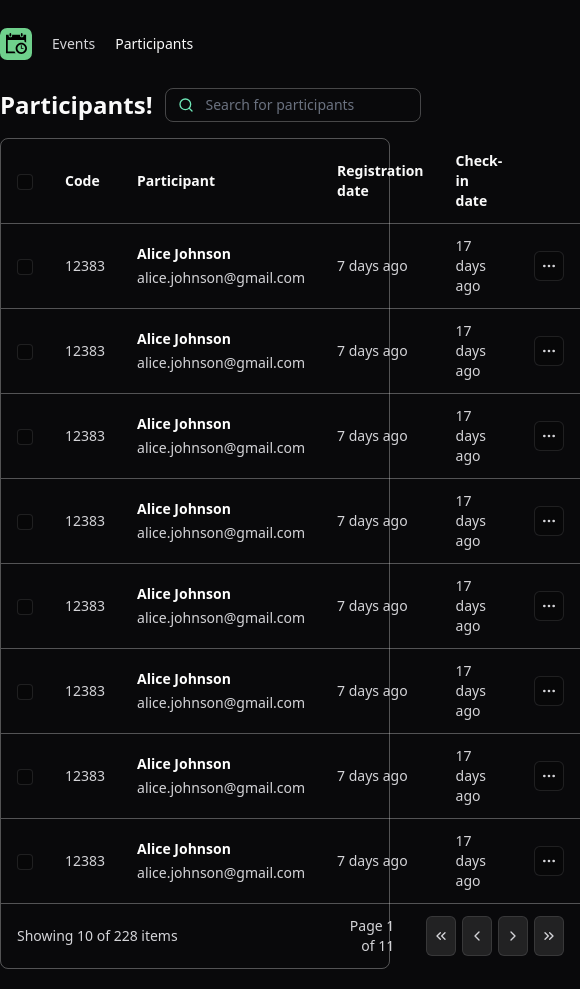
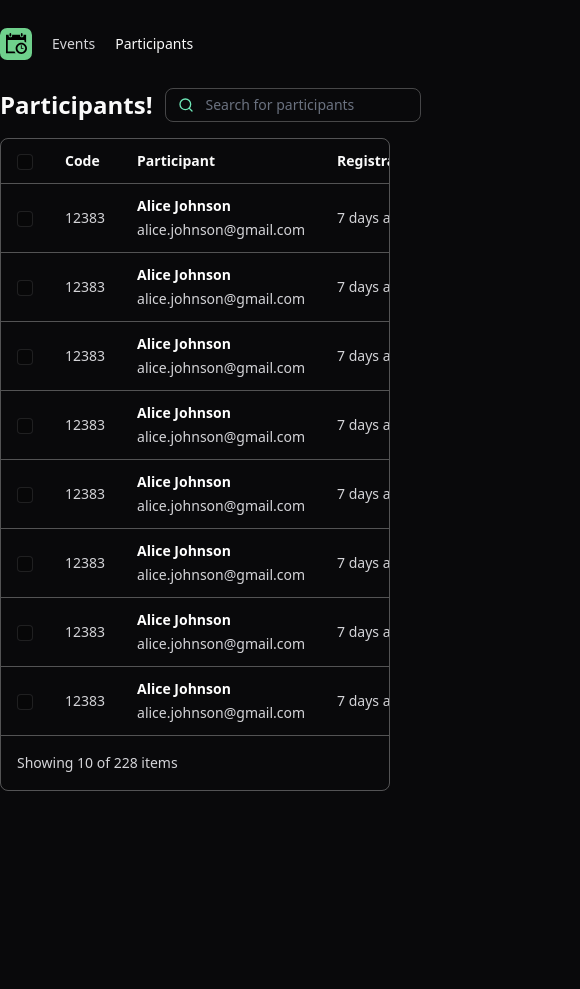
Before and after one commit to darioffmoreira/React_EventManager, a React (Vite) app: page / in a window 390 px wide. Shown: the whole page, 580 px wide, since content can reach past the window. After the commit the page ends 844 px from the top, so only its background shows below. Built offline with nearby package versions, Linux system fonts and the light colour scheme.

Commit message:
fix the table to works on mobile with scroll

```diff
--- a/src/components/attendes-list.tsx
+++ b/src/components/attendes-list.tsx
@@ -11,8 +11,8 @@ export function AttendeeList() {
         </div>
       </div>
 
-      <div className='border border-white/30 rounded-lg'>
-        <table className='w-full'>
+      <div className='overflow-x-auto border border-white/30 rounded-lg'>
+        <table className='min-w-max w-full table-auto'>
           <thead>
             <tr className='border-b border-white/30'>
               <th style={{ width: 48 }} className="py-3 px-4 text-sm font-semibold text-left">
```
